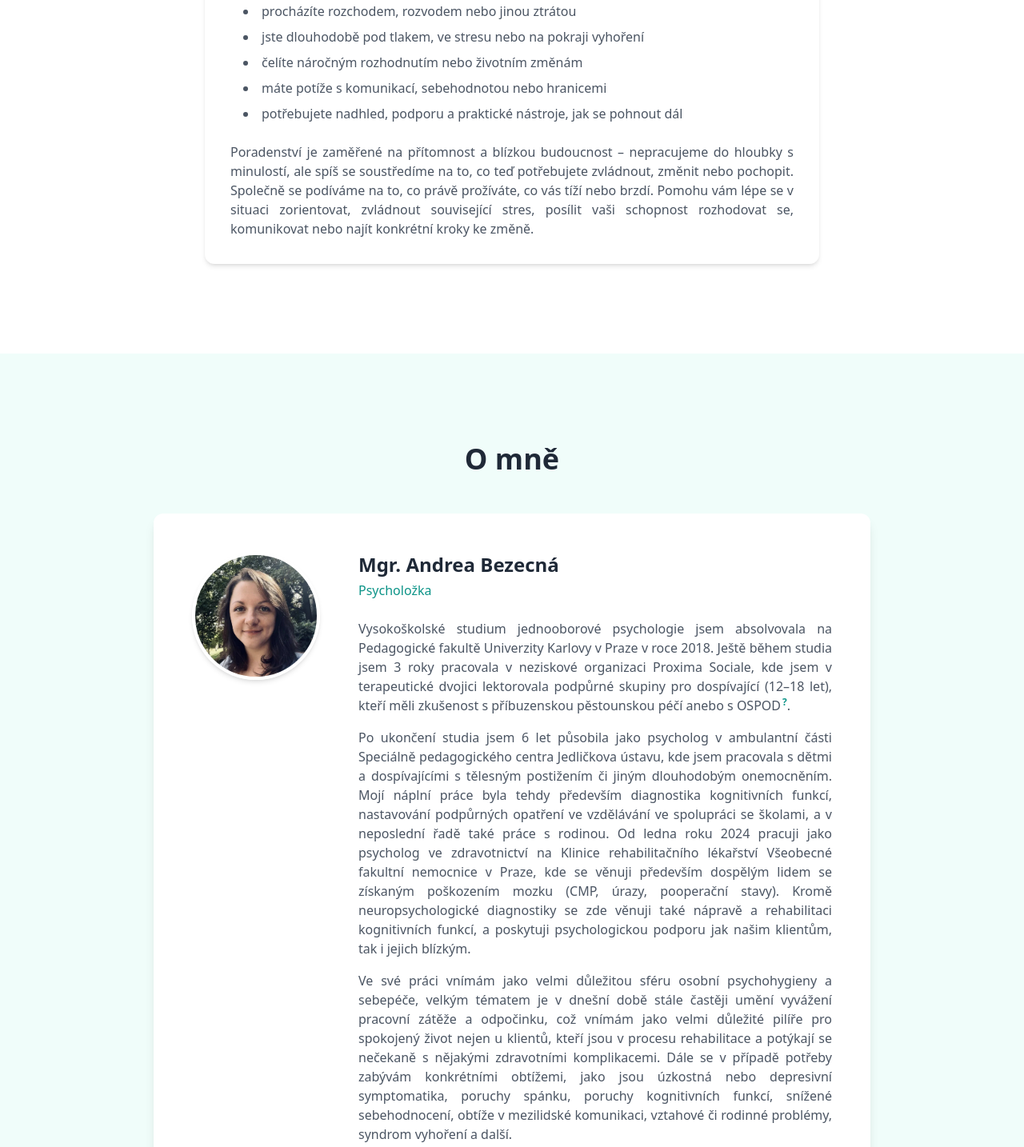
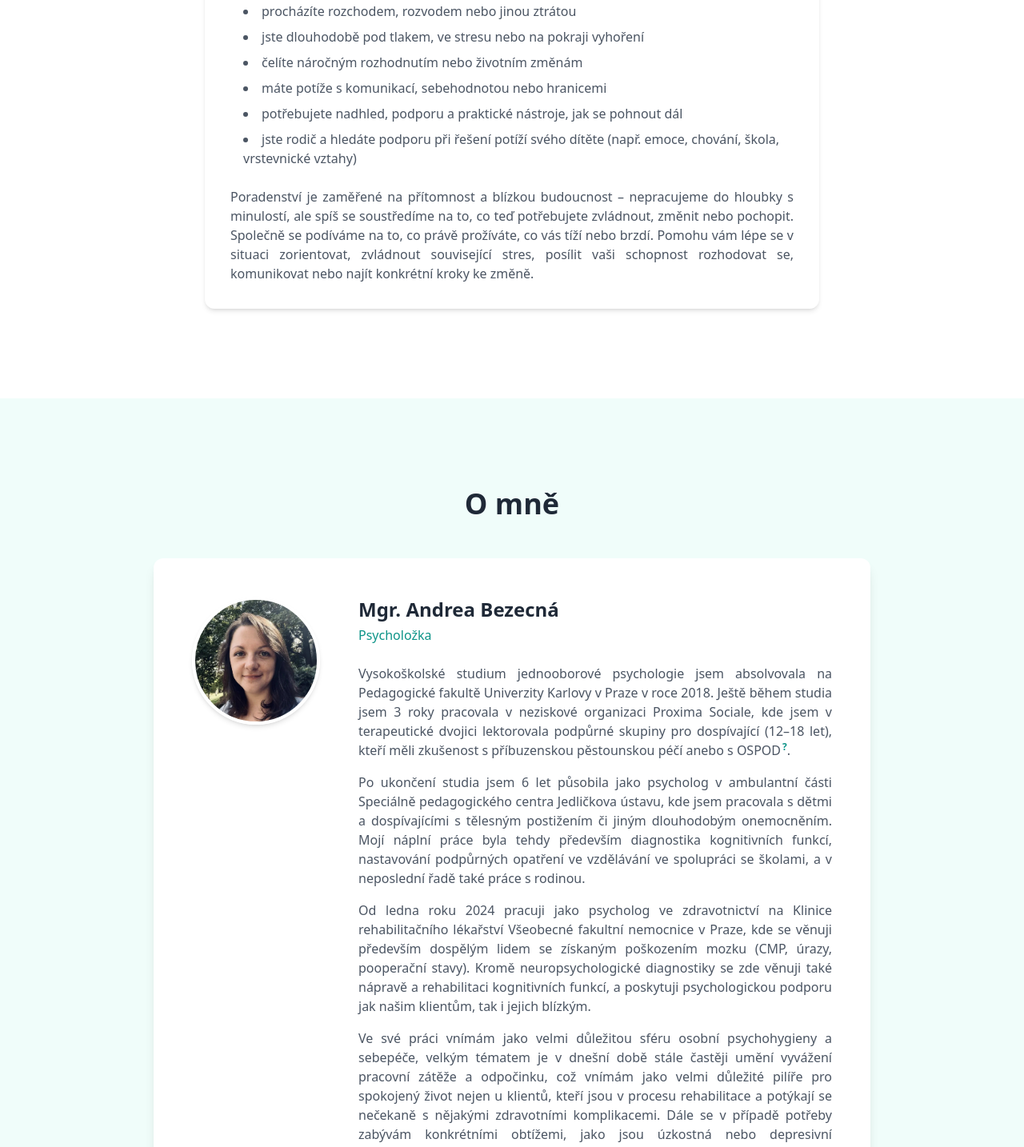
Before and after one commit to psychologiebezecna/website, a React (Vite) app: page / in a window 1280 px wide. Shown: the part 1010-2444 px from the top of the page at 80% size. Built offline with nearby package versions, Linux system fonts and the light colour scheme.

Commit message:
Update App.jsx

```diff
--- a/src/App.jsx
+++ b/src/App.jsx
@@ -91,6 +91,7 @@ export default function PsychologistWebsite() {
                   <li>čelíte náročným rozhodnutím nebo životním změnám</li>
                   <li>máte potíže s komunikací, sebehodnotou nebo hranicemi</li>
                   <li>potřebujete nadhled, podporu a praktické nástroje, jak se pohnout dál</li>
+                  <li>jste rodič a hledáte podporu při řešení potíží svého dítěte (např. emoce, chování, škola, vrstevnické vztahy)</li>
                 </ul>
                 <p className="text-justify pt-2">
                   Poradenství je zaměřené na přítomnost a blízkou budoucnost – nepracujeme do hloubky s minulostí, ale spíš se soustředíme na to, co teď potřebujete zvládnout, změnit nebo pochopit. Společně se podíváme na to, co právě prožíváte, co vás tíží nebo brzdí. Pomohu vám lépe se v situaci zorientovat, zvládnout související stres, posílit vaši schopnost rozhodovat se, komunikovat nebo najít konkrétní kroky ke změně.
@@ -118,7 +119,8 @@ export default function PsychologistWebsite() {
                 <p className="text-teal-600 font-medium mt-1">Psycholožka</p>
                 <div className="mt-6 text-gray-600 space-y-4 text-justify">
                    <p>Vysokoškolské studium jednooborové psychologie jsem absolvovala na Pedagogické fakultě Univerzity Karlovy v Praze v roce 2018. Ještě během studia jsem 3 roky pracovala v neziskové organizaci Proxima Sociale, kde jsem v terapeutické dvojici lektorovala podpůrné skupiny pro dospívající (12–18 let), kteří měli zkušenost s příbuzenskou pěstounskou péčí anebo s <span className="relative group font-normal">OSPOD<sup className="text-teal-600 font-bold cursor-help text-xs ml-0.5">?</sup><span className="absolute bottom-full left-1/2 -translate-x-1/2 mb-2 w-max px-2 py-1 bg-gray-700 text-white text-xs rounded-md opacity-0 group-hover:opacity-100 transition-opacity duration-300 pointer-events-none z-10">Orgán sociálně-právní ochrany dětí</span></span>.</p>
-                   <p>Po ukončení studia jsem 6 let působila jako psycholog v ambulantní části Speciálně pedagogického centra Jedličkova ústavu, kde jsem pracovala s dětmi a dospívajícími s tělesným postižením či jiným dlouhodobým onemocněním. Mojí náplní práce byla tehdy především diagnostika kognitivních funkcí, nastavování podpůrných opatření ve vzdělávání ve spolupráci se školami, a v neposlední řadě také práce s rodinou. Od ledna roku 2024 pracuji jako psycholog ve zdravotnictví na Klinice rehabilitačního lékařství Všeobecné fakultní nemocnice v Praze, kde se věnuji především dospělým lidem se získaným poškozením mozku (CMP, úrazy, pooperační stavy). Kromě neuropsychologické diagnostiky se zde věnuji také nápravě a rehabilitaci kognitivních funkcí, a poskytuji psychologickou podporu jak našim klientům, tak i jejich blízkým.</p>
+                   <p>Po ukončení studia jsem 6 let působila jako psycholog v ambulantní části Speciálně pedagogického centra Jedličkova ústavu, kde jsem pracovala s dětmi a dospívajícími s tělesným postižením či jiným dlouhodobým onemocněním. Mojí náplní práce byla tehdy především diagnostika kognitivních funkcí, nastavování podpůrných opatření ve vzdělávání ve spolupráci se školami, a v neposlední řadě také práce s rodinou.</p>
+                   <p>Od ledna roku 2024 pracuji jako psycholog ve zdravotnictví na Klinice rehabilitačního lékařství Všeobecné fakultní nemocnice v Praze, kde se věnuji především dospělým lidem se získaným poškozením mozku (CMP, úrazy, pooperační stavy). Kromě neuropsychologické diagnostiky se zde věnuji také nápravě a rehabilitaci kognitivních funkcí, a poskytuji psychologickou podporu jak našim klientům, tak i jejich blízkým.</p>
                    <p>Ve své práci vnímám jako velmi důležitou sféru osobní psychohygieny a sebepéče, velkým tématem je v dnešní době stále častěji umění vyvážení pracovní zátěže a odpočinku, což vnímám jako velmi důležité pilíře pro spokojený život nejen u klientů, kteří jsou v procesu rehabilitace a potýkají se nečekaně s nějakými zdravotními komplikacemi. Dále se v případě potřeby zabývám konkrétními obtížemi, jako jsou úzkostná nebo depresivní symptomatika, poruchy spánku, poruchy kognitivních funkcí, snížené sebehodnocení, obtíže v mezilidské komunikaci, vztahové či rodinné problémy, syndrom vyhoření a další.</p>
                    <p>Od března roku 2024 jsem zařazena v programu specializačního vzdělávání v oboru Klinická psychologie.</p>
                    <p>V lednu roku 2026 nastupuji do akreditovaného psychoterapeutického výcviku v Kognitivně behaviorální terapii.</p>
```
